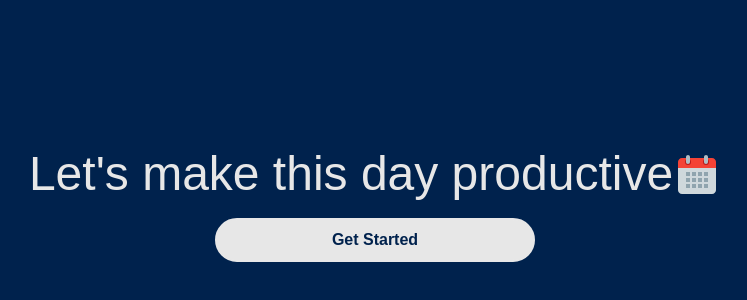
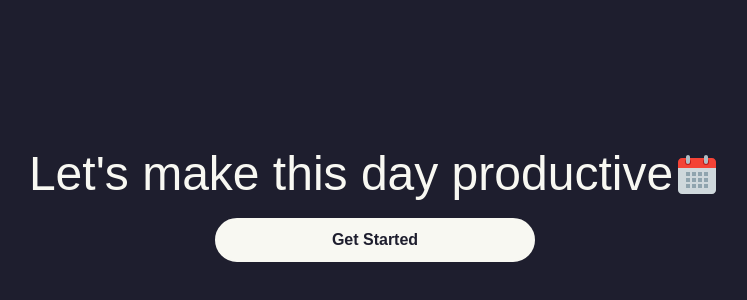
Before and after one commit to iamanshit/calendar-event-loco, a Next.js app: page / in a window 1280 px wide. Shown: the part 196-496 px from the top of the page, without its empty margins (265-1012 px from the left). Built offline with nearby package versions, Linux system fonts and the light colour scheme.

Commit message:
Update theme colors

```diff
--- a/app/globals.scss
+++ b/app/globals.scss
@@ -3,10 +3,13 @@
 @tailwind utilities;
 
 :root {
-  --main-bg-color: #00224d;
-  --primary-color: #00224d;
-  --main-text-color: #e7e7e7;
+  --main-bg-color: #1E1E2E;
+  --primary-color:  #1E1E2E;
+  --secondary-color: #282A36;
+  --main-text-color: #F8F8F2;
   --event-color: #F44336;
+  --accent-color: #A0153E;
+  --highlight-color: #FF79C6;
   --base: 8px;
   --base-2: 16px;
   --base-3: 24px;
```
